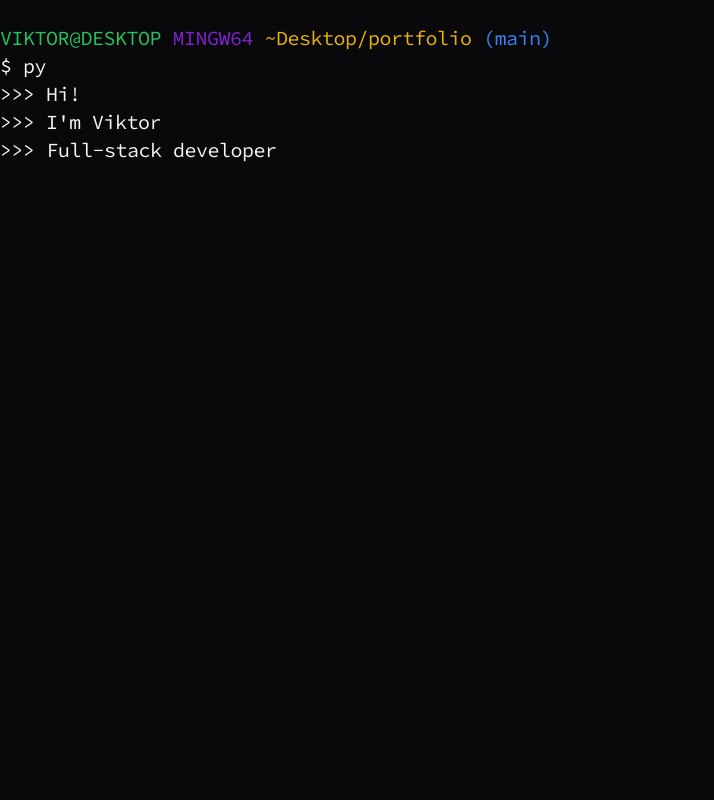
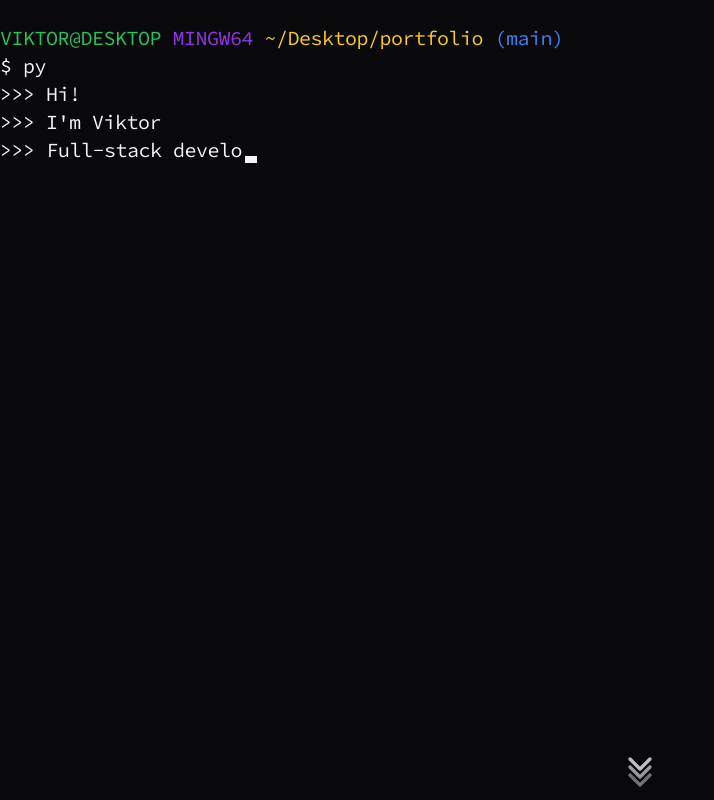
Before and after one commit to 99vik/portfolio, a Next.js app: page / in a window 1280 px wide. Shown: the top 800 px of the page, without its empty margins (0-714 px from the left). Built offline with nearby package versions, Linux system fonts and the light colour scheme.

Commit message:
hero scroll down animated button

```diff
--- a/package.json
+++ b/package.json
@@ -9,6 +9,7 @@
     "lint": "next lint"
   },
   "dependencies": {
+    "lucide-react": "^0.417.0",
     "next": "14.2.5",
     "react": "^18",
     "react-dom": "^18",
--- a/src/app/page.tsx
+++ b/src/app/page.tsx
@@ -4,7 +4,12 @@ export default function Home() {
   return (
     <main>
       <Hero />
-      <p>down</p>
+      <div className="bg-red-500 h-screen">
+        <p>down</p>
+      </div>
+      <div className="bg-blue-500 h-screen">
+        <p>down</p>
+      </div>
     </main>
   );
 }
--- /dev/null
+++ b/src/components/GoDownAnimation.tsx
@@ -0,0 +1,44 @@
+'use client';
+
+import { ChevronDown } from 'lucide-react';
+import { useEffect, useState } from 'react';
+
+export default function GoDownAnimation() {
+  const [isVisible, setIsVisible] = useState(false);
+  const [clientHeight, setClientHeight] = useState(0);
+  useEffect(() => {
+    setClientHeight(window.innerHeight);
+    setTimeout(() => {
+      setIsVisible(true);
+    }, 3000);
+  }, []);
+
+  function scrollDown() {
+    window.scrollTo({
+      top: clientHeight,
+      behavior: 'smooth',
+    });
+  }
+
+  return (
+    <div
+      onClick={scrollDown}
+      className={`absolute cursor-pointer group flex opacity-80 transition duration-1000 -space-y-8 ${
+        isVisible ? 'opacity-100' : 'opacity-0'
+      } flex-col bottom-0 left-1/2 -translate-x-1/2`}
+    >
+      <ChevronDown
+        size={40}
+        className="animate-[pulse_2s_0s_ease-in-out_infinite] transition-transform group-hover:translate-y-2"
+      />
+      <ChevronDown
+        size={40}
+        className="animate-[pulse_2s_0.3s_ease-in-out_infinite]"
+      />
+      <ChevronDown
+        size={40}
+        className="animate-[pulse_2s_0.6s_ease-in-out_infinite] transition-transform group-hover:-translate-y-2"
+      />
+    </div>
+  );
+}
--- a/src/components/Hero.tsx
+++ b/src/components/Hero.tsx
@@ -1,17 +1,20 @@
 import { Source_Code_Pro } from 'next/font/google';
 import TypewritingEffect from './TypewritingEffect';
+import GoDownAnimation from './GoDownAnimation';
 
 const sourceCodePro = Source_Code_Pro({ subsets: ['latin'], weight: '400' });
 
 export default function Hero() {
   return (
     <section
-      className={`${sourceCodePro.className} h-screen tracking-tight leading-tight py-6 md:text-xl`}
+      className={`${sourceCodePro.className} h-screen relative tracking-tighter md:tracking-tight leading-tight py-6 text-lg md:text-xl`}
     >
       <p>
         <span className="text-green-500">VIKTOR@DESKTOP </span>
-        <span className="text-purple-700">MINGW64 </span>
-        <span className="text-yellow-500">~Desktop/portfolio </span>
+        <span className="text-purple-600">MINGW64 </span>
+        <span className="text-yellow-400">
+          ~<span className="hidden md:inline-block">/Desktop</span>/portfolio{' '}
+        </span>
         <span className="text-blue-500">(main)</span>
       </p>
       <p>$ py</p>
@@ -21,6 +24,7 @@ export default function Hero() {
         <p>&gt;&gt;&gt;</p>
         <TypewritingEffect />
       </div>
+      <GoDownAnimation />
     </section>
   );
 }
--- a/tailwind.config.ts
+++ b/tailwind.config.ts
@@ -15,7 +15,7 @@ const config: Config = {
         },
       },
       animation: {
-        blink: 'blink 1.4s  infinite',
+        blink: 'blink 1.4s infinite',
       },
       backgroundImage: {
         'gradient-radial': 'radial-gradient(var(--tw-gradient-stops))',
```
Also changed, not shown: 1 other file (tests, documents, lock files or other folders).
